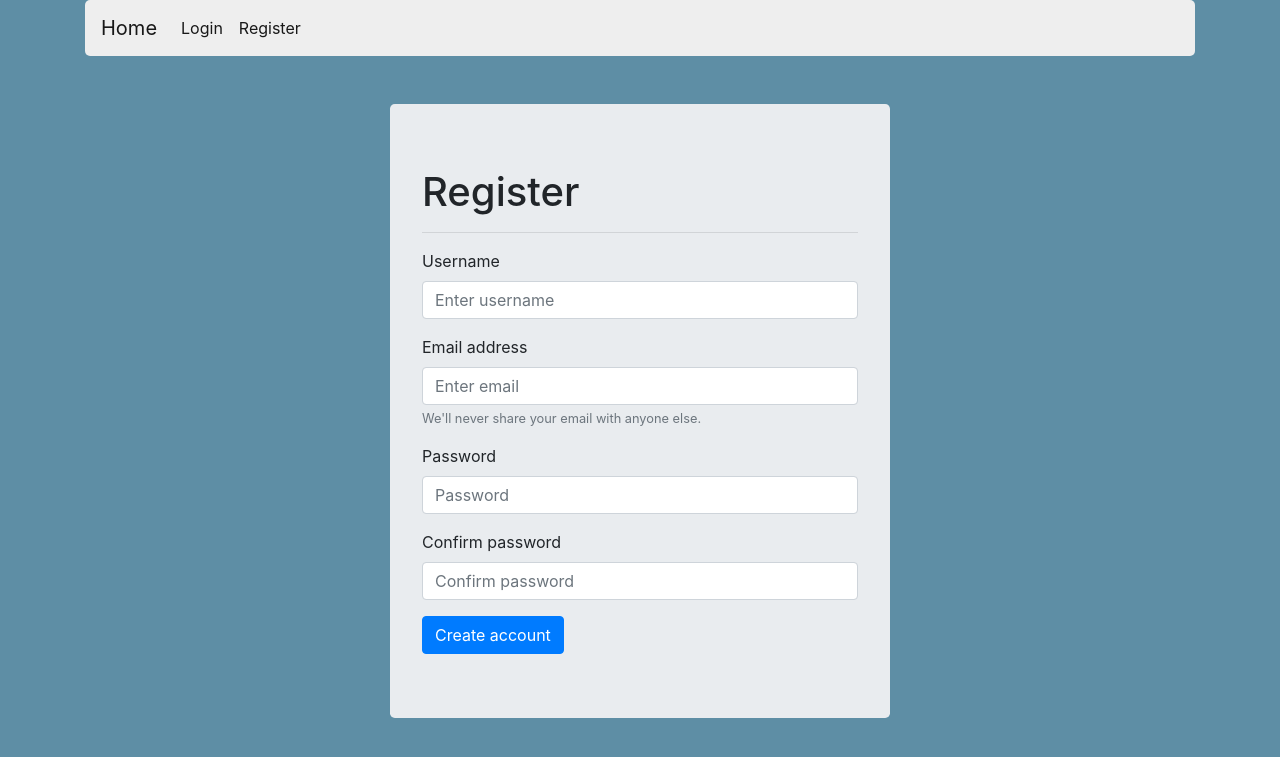
After one commit to VGabriel45/StackUnderflow-Website, a Flask app: page /register in a window 1280 px wide. The commit adds this page. Shown: the top 757 px of the page. Run offline with Flask 2, Linux system fonts and the light colour scheme; some libraries are stand-ins or nearby versions.

Commit message:
added register and login form + routes

```diff
--- a/app.py
+++ b/app.py
@@ -9,6 +9,14 @@ response_like = 0
 question_like = 0
 
 
+class User(db.Model):
+    id = db.Column(db.Integer, primary_key=True, nullable=False)
+    username = db.Column(db.String(100), nullable=False)
+    email = db.Column(db.String(100), nullable=False)
+    password = db.Column(db.String(100), nullable=False)
+    question = db.relationship('Question', backref='user')
+
+
 class Question(db.Model):
     id = db.Column(db.Integer, primary_key=True, nullable=False)
     title = db.Column(db.String(100), nullable=False)
@@ -16,6 +24,7 @@ class Question(db.Model):
     author = db.Column(db.String(100), nullable=False)
     likes = db.relationship('Likes', backref='question')
     responses = db.relationship('Response', backref='question')
+    user_id = db.Column(db.Integer, db.ForeignKey('user.id'))
 
 
 class Response(db.Model):
@@ -107,6 +116,16 @@ def delete_question(id):
     return redirect(request.referrer)
 
 
+@app.route('/register', methods=['POST', 'GET'])
+def register():
+    return render_template('register.html')
+
+
+@app.route('/login', methods=['POST', 'GET'])
+def login():
+    return render_template('login.html')
+
+
 if __name__ == "__main__":
     debug = True
     app.run()
--- a/static/main.css
+++ b/static/main.css
@@ -6,3 +6,12 @@ body {
     color:black !important;
     text-decoration: none;
 }
+
+#auth-jumbotron {
+    width: 500px !important;
+}
+
+#navbar {
+    background-color: #eee !important;
+    border-radius: 5px !important;
+}
--- a/templates/layout.html
+++ b/templates/layout.html
@@ -12,9 +12,27 @@
     {% endblock %}
 </head>
 
-<body>
-    {% block body %}
-    {% endblock %}
-</body>
+<div class="container">
+
+    <body>
+        <nav id="navbar" class="navbar navbar-expand-lg navbar-light bg-light">
+            <a class="navbar-brand" href="/">Home</a>
+            <div class="collapse navbar-collapse" id="navbarSupportedContent">
+                <ul class="navbar-nav mr-auto">
+                    <li class="nav-item active">
+                        <a class="nav-link" href="/login">Login <span class="sr-only">(current)</span></a>
+                    </li>
+                    <li class="nav-item active">
+                        <a class="nav-link" href="/register">Register</a>
+                    </li>
+                </ul>
+            </div>
+        </nav>
+        {% block body %}
+
+        {% endblock %}
+    </body>
+
+</div>
 
 </html>
--- /dev/null
+++ b/templates/register.html
@@ -0,0 +1,34 @@
+{% extends 'layout.html' %}
+
+{% block head %}
+<title>Home Page</title>
+{% endblock %}
+
+{% block body %}
+<div class="container jumbotron mt-5" id="auth-jumbotron">
+    <h1>Register</h1>
+    <hr>
+    <form>
+        <div class="form-group">
+            <label for="exampleInputEmail1">Username</label>
+            <input type="username" class="form-control" id="username" placeholder="Enter username" name="username">
+        </div>
+        <div class="form-group">
+            <label for="exampleInputEmail1">Email address</label>
+            <input type="email" class="form-control" id="email" aria-describedby="emailHelp" placeholder="Enter email"
+                name="email">
+            <small id="emailHelp" class="form-text text-muted">We'll never share your email with anyone else.</small>
+        </div>
+        <div class="form-group">
+            <label for="exampleInputPassword1">Password</label>
+            <input type="password" class="form-control" id="password" placeholder="Password" name="password">
+        </div>
+        <div class="form-group">
+            <label for="exampleInputPassword1">Confirm password</label>
+            <input type="password" class="form-control" id="password" placeholder="Confirm password"
+                name="confirm-password">
+        </div>
+        <button type="submit" class="btn btn-primary">Create account</button>
+    </form>
+</div>
+{% endblock %}
```
Also changed, not shown: templates/login.html (added, +25 -0 lines), data.db.
